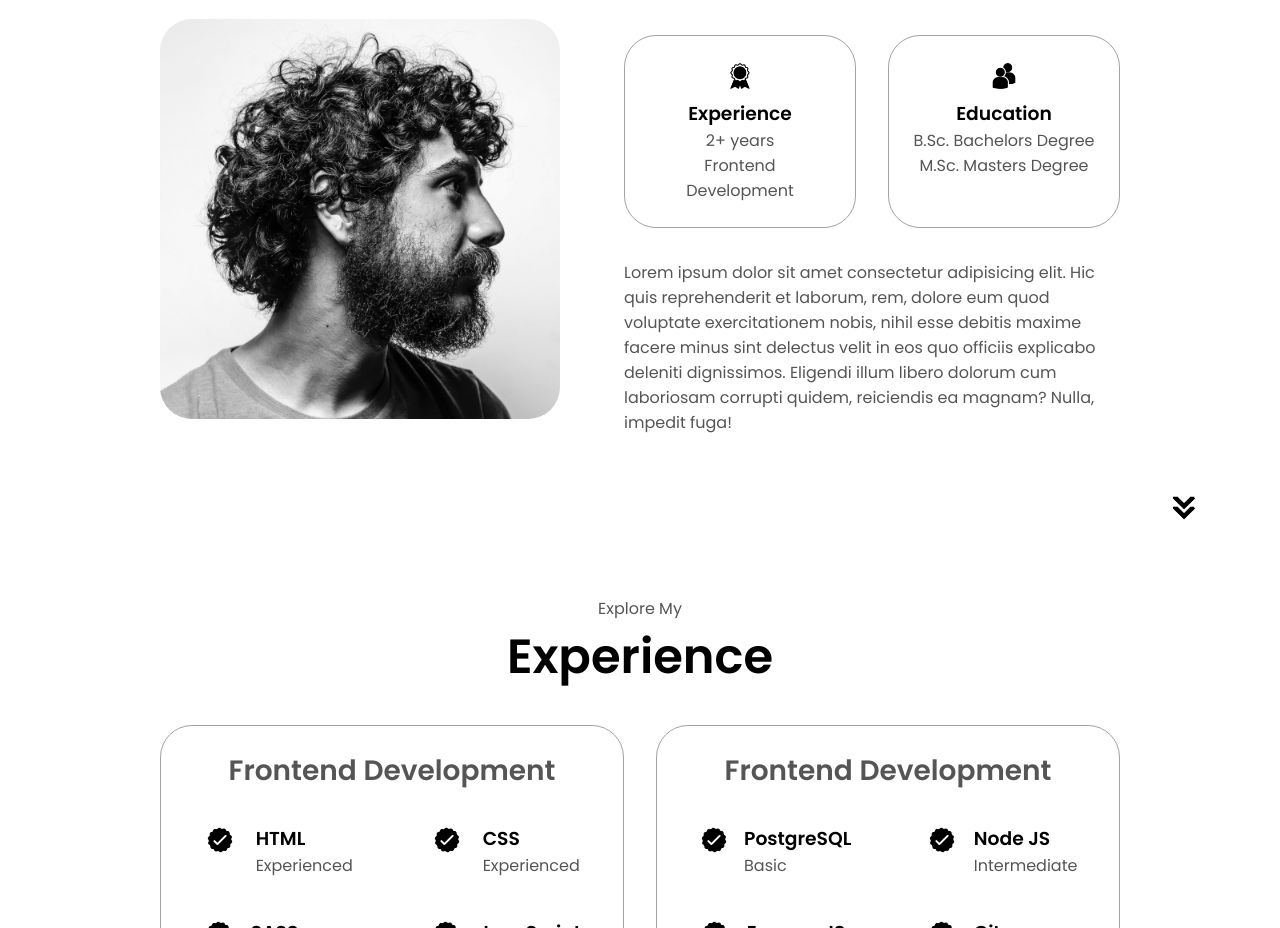
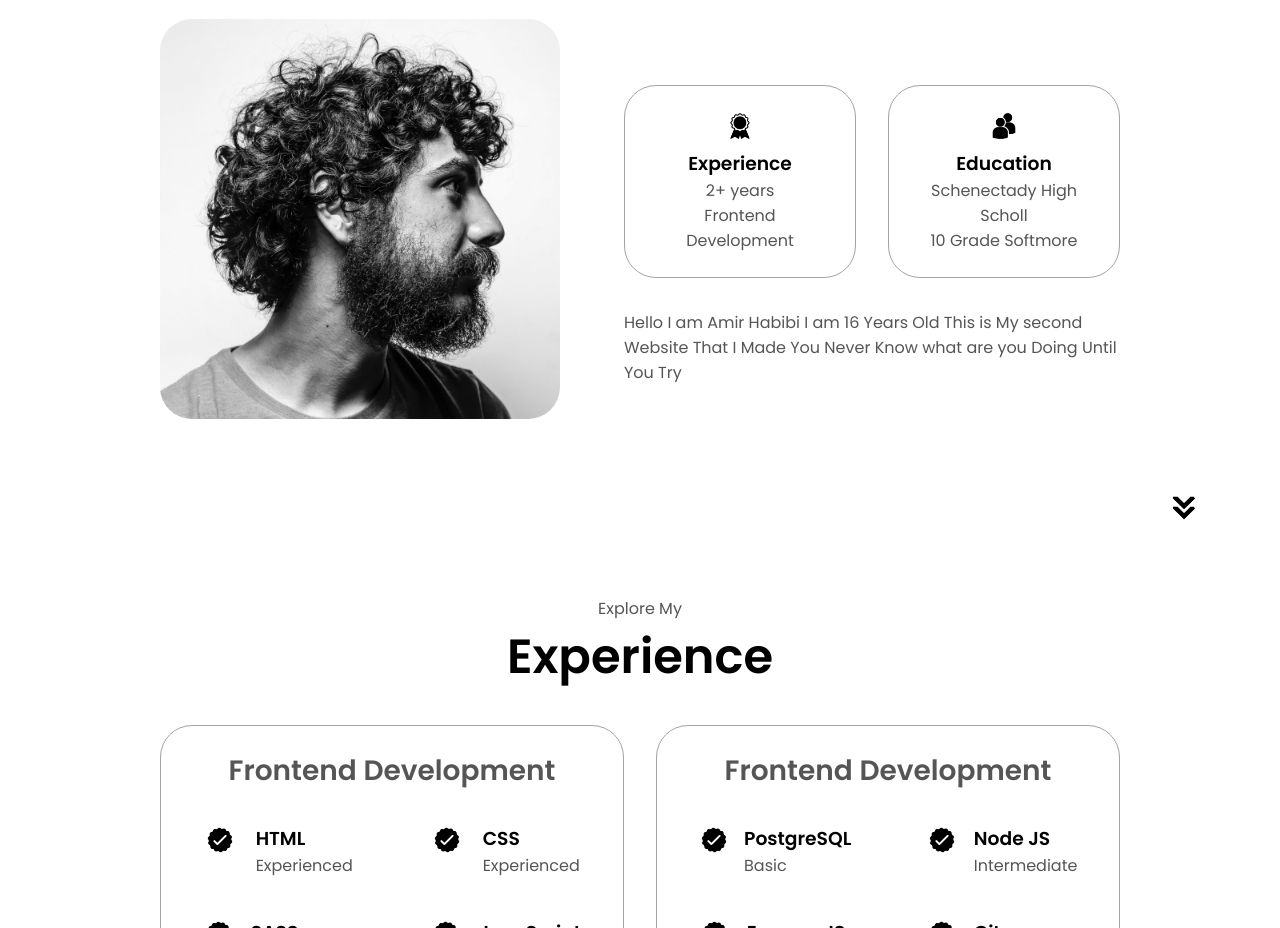
Before and after one commit to amirhabibi2/amirhabibi2.github.io, a plain HTML site: page index.html in a window 1280 px wide. Shown: the part 1100-2028 px from the top of the page. Drawn offline with Linux system fonts and the light colour scheme; files whose address does not match are found by name.

Commit message:
Update index.html

```diff
--- a/index.html
+++ b/index.html
@@ -100,17 +100,14 @@
                 class="icon"
               />
               <h3>Education</h3>
-              <p>B.Sc. Bachelors Degree<br />M.Sc. Masters Degree</p>
+              <p> Schenectady High Scholl <br /> 10 Grade Softmore </p>
             </div>
           </div>
           <div class="text-container">
             <p>
-              Lorem ipsum dolor sit amet consectetur adipisicing elit. Hic quis
-              reprehenderit et laborum, rem, dolore eum quod voluptate
-              exercitationem nobis, nihil esse debitis maxime facere minus sint
-              delectus velit in eos quo officiis explicabo deleniti dignissimos.
-              Eligendi illum libero dolorum cum laboriosam corrupti quidem,
-              reiciendis ea magnam? Nulla, impedit fuga!
+              Hello  I am  Amir Habibi I am 16 Years Old  This is My second Website That I Made
+
+            You Never Know what are you Doing Until You Try
             </p>
           </div>
         </div>
```
